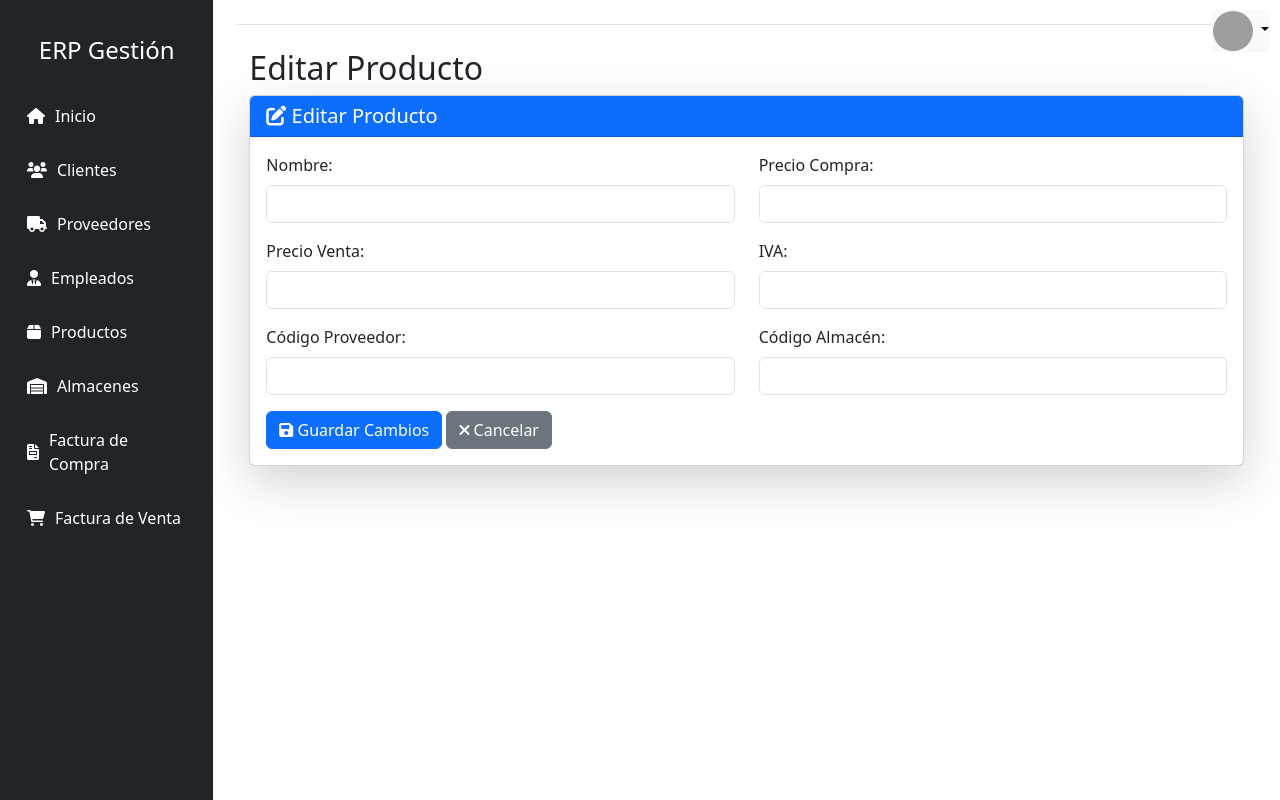
After one commit to zemanue/telecom-ERP, a PHP site: template views/productos/editar.php in a window 1280 px wide. The commit adds this page. Run offline with PHP 8.4, Linux system fonts and the light colour scheme; the template is opened without the code that fills it, so the values that code supplies are empty; grey boxes are pictures that could not be loaded.

```diff
--- a/assets/css/style.css
+++ b/assets/css/style.css
@@ -56,7 +56,6 @@
 
 /* Contenedor principal */
 .content {
-    margin-left: 260px;
     padding: 20px;
 }
 
@@ -96,3 +95,19 @@ h1 {
     font-size: 0.875rem;
     /* Tamaño más pequeño */
 }
+/* Asegurar que los botones en la celda estén centrados */
+td.acciones {
+    text-align: center; /* Centrar los botones dentro de la celda */
+}
+
+/* Hacer los botones más pequeños */
+.btn-sm {
+    font-size: 12px; /* Reducir el tamaño de los iconos y texto */
+    padding: 4px 4px; /* Ajustar el padding para hacerlo aún más pequeño */
+}
+
+/* Asegurar que los iconos sean pequeños y centrados */
+td.acciones .btn i {
+    font-size: 14px; /* Ajustar el tamaño de los íconos */
+    margin-right: 0; /* Eliminar espacio adicional entre los iconos y el borde */
+}
--- a/views/empleados/index.php
+++ b/views/empleados/index.php
@@ -17,7 +17,7 @@ Este archivo contiene el HTML para mostrar la información principal de la secci
     </a>
 
     <!-- 📌 TABLA de clientes -->
-    <table class="table table-striped table-bordered" id="tablaClientes">
+    <table class="table table-striped table-bordered" id="tablaEmpleados">
         <!--  Encabezado -->
         <thead>
             <tr>
--- a/views/layouts/header.php
+++ b/views/layouts/header.php
@@ -50,7 +50,7 @@ session_start(); // Iniciar sesión para acceder a las variables de sesión
                             </a>
                         </li>
                         <li class="nav-item">
-                            <a class="nav-link text-white" href="../producto.php?action=list">
+                            <a class="nav-link text-white" href="../controllers/ProductoController.php?action=list">
                                 <i class="fas fa-box"></i> Productos
                             </a>
                         </li>
--- /dev/null
+++ b/views/productos/editar.php
@@ -0,0 +1,64 @@
+
+<!--
+Este archivo contiene el formulario de editar productos
+-->
+
+<div class="container mt-4">
+    <h2>Editar Producto</h2>
+    <div class="card shadow-lg">
+        <div class="card-header bg-primary text-white">
+            <h5 class="mb-0"><i class="fas fa-edit"></i> Editar Producto</h5>
+        </div>
+        <div class="card-body">
+
+            <!-- Definimos un formulario de método POST para enviar a ProductoController.php -->
+            <form method="POST" action="../controllers/ProductoController.php?action=edit">
+
+                <!-- Campo oculto para la acción de edición -->
+                <input type="hidden" name="action" value="edit">
+
+                <!-- Campo oculto para el código del cliente -->
+                <input type="hidden" name="codigo" value="<?php echo $producto['codigo']; ?>">
+
+                <!-- Campos del formulario -->
+                <div class="row">
+                <div class="col-md-6 mb-3">
+                        <label for="nombre" class="form-label">Nombre:</label>
+                        <input type="text" class="form-control" id="nombre" name="nombre"
+                        value="<?php echo $producto['nombre']; ?>" required>
+                    </div>
+                    <div class="col-md-6 mb-3">
+                        <label for="precio_compra" class="form-label">Precio Compra:</label>
+                        <input type="number" class="form-control" id="precio_compra" name="precio_compra"
+                        value="<?php echo $producto['precio_compra']; ?>" required>
+                    </div>
+                    <div class="col-md-6 mb-3">
+                        <label for="precio_venta" class="form-label">Precio Venta:</label>
+                        <input type="number" class="form-control" id="precio_venta" name="precio_venta"
+                        value="<?php echo $producto['precio_venta']; ?>" required>
+                    </div>
+                    <div class="col-md-6 mb-3">
+                        <label for="IVA" class="form-label">IVA:</label>
+                        <input type="number" class="form-control" id="IVA" name="IVA"
+                        value="<?php echo $producto['IVA']; ?>"required>
+                    </div>
+                    <div class="col-md-6 mb-3">
+                        <label for="codigo_proveedor" class="form-label">Código Proveedor:</label>
+                        <input type="text" class="form-control" id="codigo_proveedor" name="codigo_proveedor"
+                        value="<?php echo $producto['codigo_proveedor']; ?>" required>
+                    </div>
+                    <div class="col-md-6 mb-3">
+                        <label for="codigo_almacen" class="form-label">Código Almacén:</label>
+                        <input type="text" class="form-control" id="codigo_almacen" name="codigo_almacen"
+                        value="<?php echo $producto['codigo_almacen']; ?>" required>
+                    </div>
+                </div>
+
+                <!-- Botones para guardar o cancelar -->
+                <button type="submit" name="update" class="btn btn-primary"><i class="fas fa-save"></i> Guardar
+                    Cambios</button>
+                <a href="../controllers/ProductoController.php?action=list" class="btn btn-secondary"><i class="fas fa-times"></i> Cancelar</a>
+            </form>
+        </div>
+    </div>
+</div>
--- a/views/proveedores/index.php
+++ b/views/proveedores/index.php
@@ -17,7 +17,7 @@ Este archivo contiene el HTML para mostrar la información principal de la secci
     </a>
 
     <!-- 📌 TABLA de proveedores -->
-    <table class="table table-striped table-bordered" id="tablaClientes">
+    <table class="table table-striped table-bordered" id="tablaProveedores">
         <!--  Encabezado -->
         <thead>
             <tr>
```
Also changed, not shown: controllers/ProductoController.php (added, +114 -0 lines), models/Producto.php (added, +54 -0 lines), views/clientes/index.php (+17 -8 lines), views/productos/crear.php (added, +55 -0 lines), views/productos/index.php (added, +68 -0 lines).
